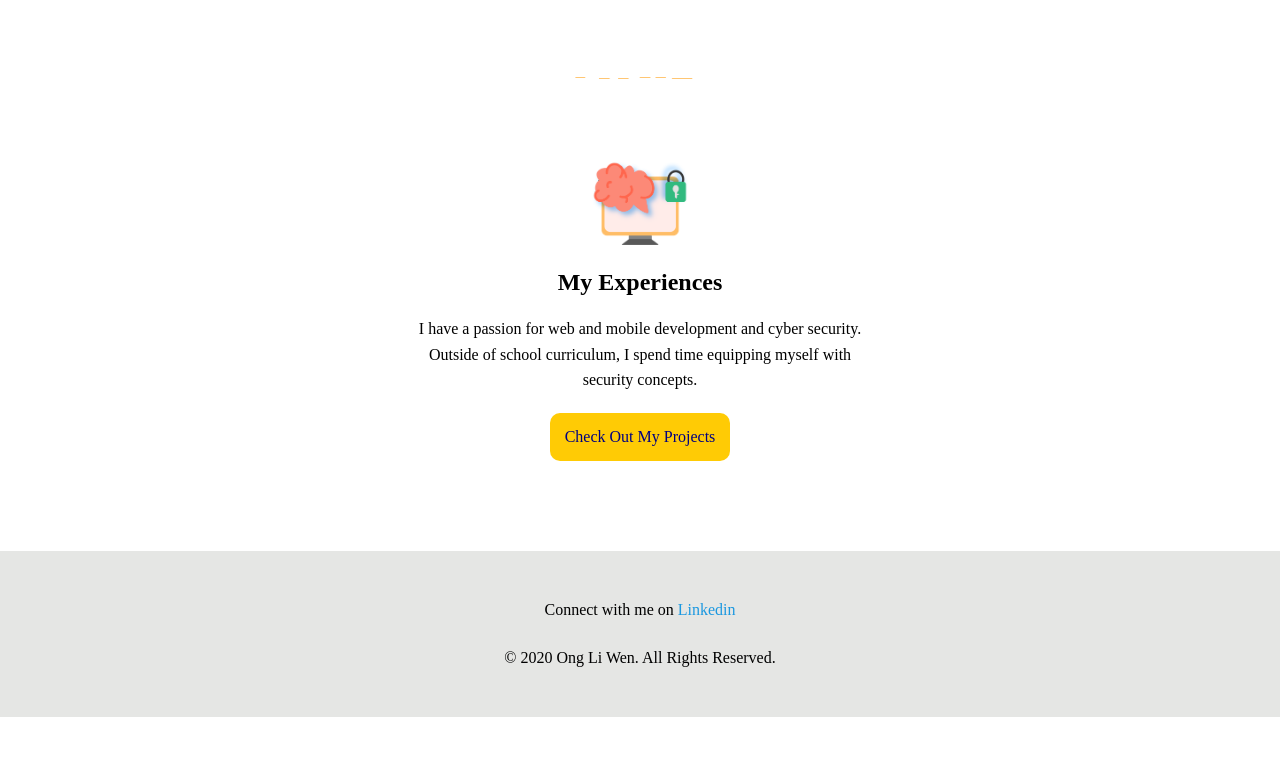
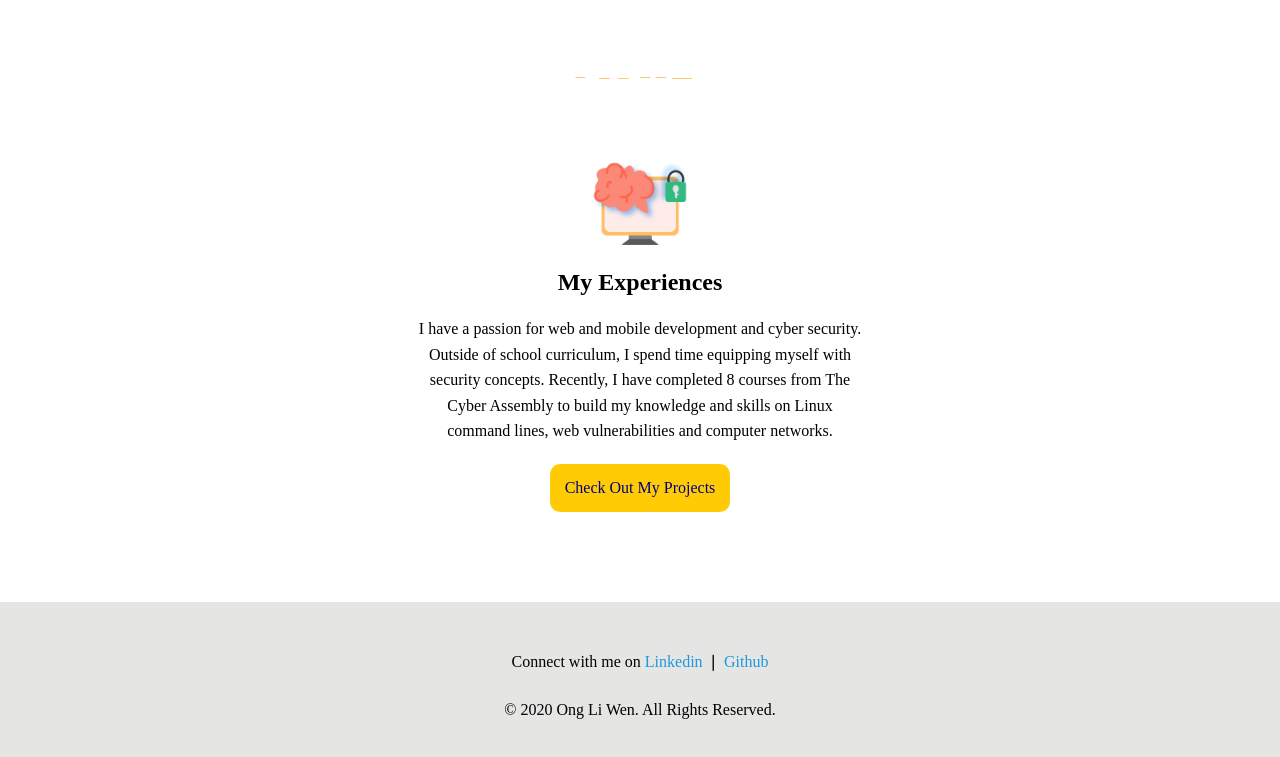
Before and after one commit to 24kmystique/liwen, a plain HTML site: page about.html in a window 1280 px wide. Shown: the part 997-1754 px from the top of the page. Before the commit the page ends 1714 px from the top, so only its background shows below. Drawn offline with Linux system fonts and the light colour scheme; a web font is replaced by a local one.

Commit message:
Added Github Link and Updated My Experience Section

```diff
--- a/about.html
+++ b/about.html
@@ -69,7 +69,7 @@
 			<article>
 				<img class='homeHelpImage' src='./Resources/about_experience.png'>
 				<h2>My Experiences</h2>
-				<p class='MainWords'>I have a passion for web and mobile development and cyber security. Outside of school curriculum, I spend time equipping myself with security concepts.</p>
+				<p class='MainWords'>I have a passion for web and mobile development and cyber security. Outside of school curriculum, I spend time equipping myself with security concepts. Recently, I have completed 8 courses from The Cyber Assembly to build my knowledge and skills on Linux command lines, web vulnerabilities and computer networks.</p>
 				<div class='about-project-ButtonContainer'>
 					<a class='about-project-Button' href='./project.html'>Check Out My Projects</a>
 				</div>
@@ -81,6 +81,8 @@
 		<footer class='footerContainer'>
 			<div class='socialMediaContent'>Connect with me on
 				<a class='socialMediaLinkedin' href='https://www.linkedin.com/in/li-wen-ong' target='_blank'>Linkedin</a>
+				&#10072
+				<a class='socialMediaLinkedin' href='https://github.com/24kmystique' target='_blank'>Github</a>
 			</div>
 			<div class='footer-all-rights-Container'>&copy 2020 Ong Li Wen. All Rights Reserved.</div>
 		</footer>
```
